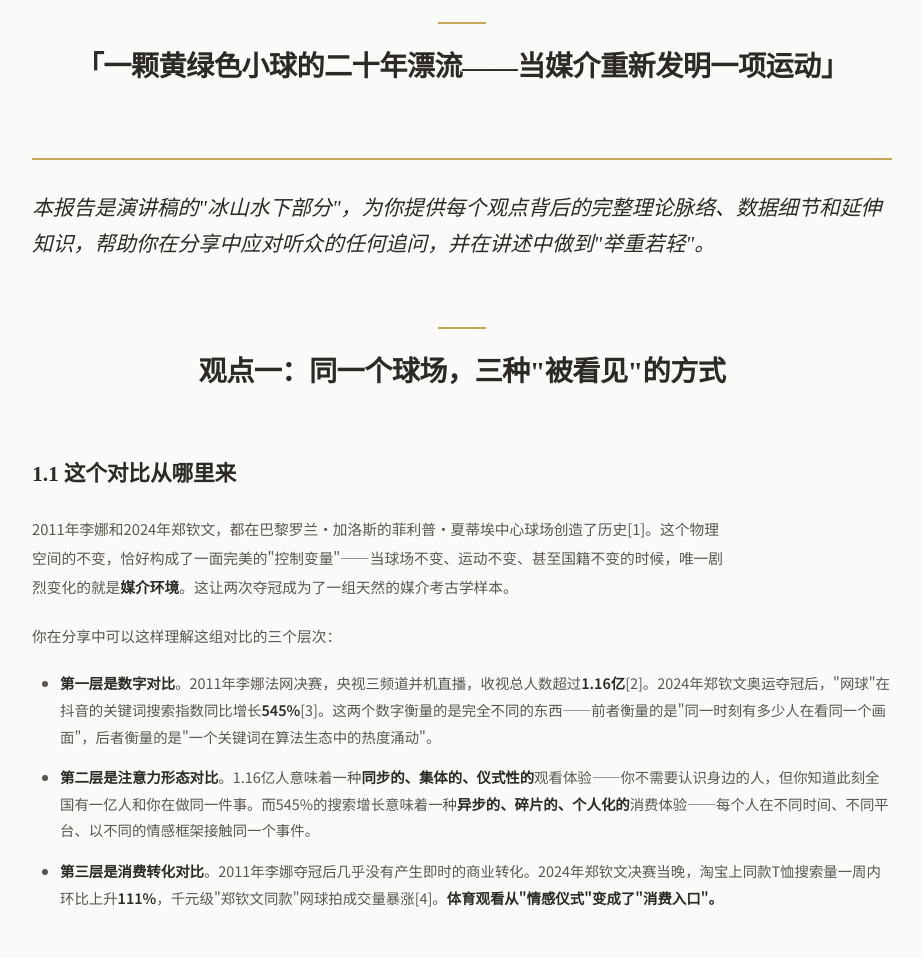
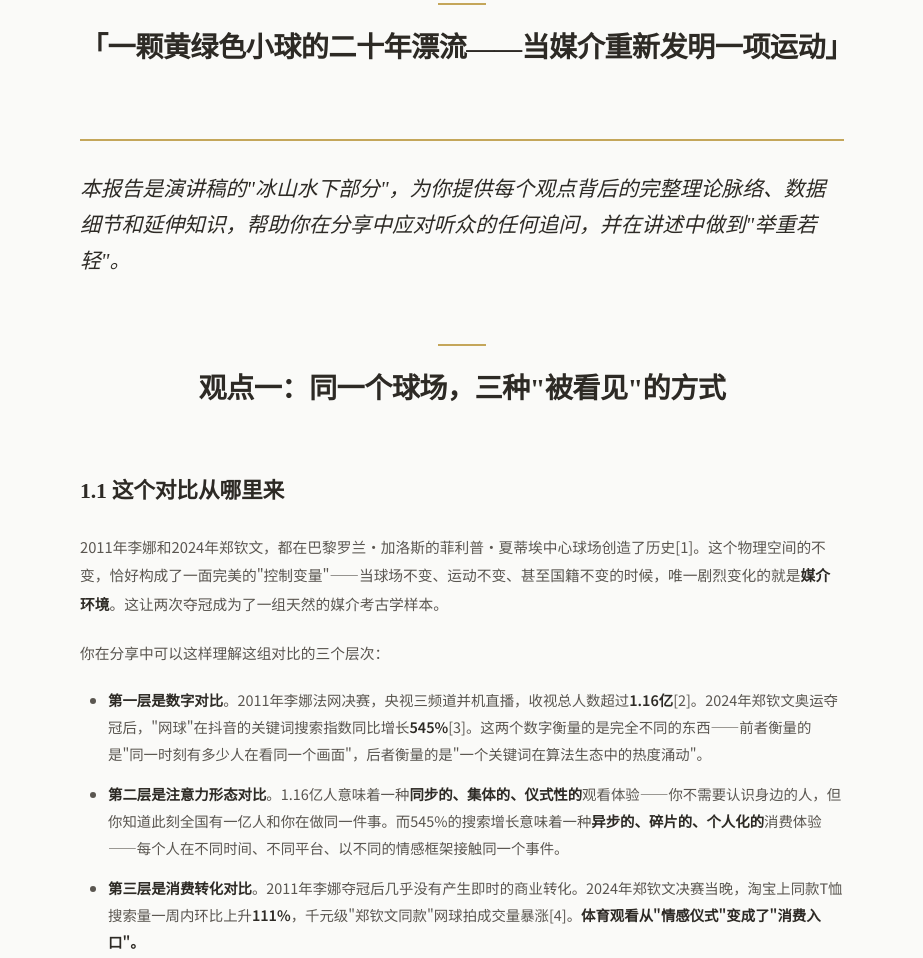
Before and after one commit to housenever/vis-course-202604, a website: page presentation-doc.html in a window 1280 px wide. Shown: the part 2249-3207 px from the top of the page, without its empty margins (178-1101 px from the left). Drawn offline with Linux system fonts and the light colour scheme.

```diff
--- a/presentation-doc.html
+++ b/presentation-doc.html
@@ -23,7 +23,7 @@
 .hsc-l{width:1px;height:32px;background:linear-gradient(to bottom,var(--tx4),transparent)}
 main{max-width:1600px;margin:0 auto;padding:0;position:relative;z-index:1}
 @media(max-width:1100px){main{padding:0 16px}}
-.aw{max-width:860px;margin:0 auto}
+.aw{max-width:860px;margin:0 auto;padding:0 clamp(24px,5vw,48px)}
 .ts{padding:120px 0 0}
 .th{padding-top:40px;margin-bottom:64px}
 .th.center{text-align:center}
@@ -36,14 +36,15 @@
 .art h3.center::before{content:'';display:block;width:48px;height:2px;background:var(--accent)}
 .art h4{font-family:var(--ff-s);font-size:clamp(1.15rem,1.7vw,1.4rem);font-weight:600;color:var(--tx);margin:56px 0 20px;letter-spacing:-.01em}
 .art h5{font-family:var(--ff-s);font-size:clamp(1rem,1.4vw,1.15rem);font-weight:600;color:var(--tx);margin:40px 0 16px}
-.art>p{font-size:clamp(.92rem,1.05vw,1.02rem);color:var(--tx2);line-height:1.95;margin-bottom:20px;max-width:700px}
+.art>p{font-size:clamp(.92rem,1.05vw,1.02rem);color:var(--tx2);line-height:1.95;margin-bottom:20px}
 .art>p.first-p{font-size:clamp(1.02rem,1.15vw,1.08rem);color:var(--tx2);line-height:1.9;margin-bottom:24px}
 .art strong{color:var(--tx);font-weight:600}
 .art ul{margin:16px 0 20px 28px}
+.art ol{margin:16px 0 20px 28px}
 .art li{margin-bottom:14px;font-size:clamp(.9rem,1.05vw,1rem);color:var(--tx2);line-height:1.85}
 .art li strong{color:var(--tx);font-weight:600}
 .pq{margin:64px 0;padding-top:6px;border-top:2px solid var(--accent)}
-.pq>p{font-family:var(--ff-s);font-size:clamp(1.3rem,1.6vw,1.45rem);color:var(--tx);line-height:1.75;font-style:italic;padding-top:24px}
+.pq>p{font-family:var(--ff-s);font-size:clamp(1.3rem,1.6vw,1.45rem);color:var(--tx);line-height:1.75;font-style:italic;padding-top:24px;max-width:100%}
 .hbox{margin:32px 0;padding:28px;background:var(--accent-d);border-radius:16px;border:1px solid var(--accent-m)}
 .hbox>p{font-size:clamp(.92rem,1.05vw,1rem);color:var(--tx2);line-height:1.85;margin-bottom:8px}
 .hbox>p:last-child{margin-bottom:0}
@@ -54,7 +55,7 @@
 .dtbl td strong{color:var(--tx)}
 .dtbl tr:last-child td{border-bottom:none}
 .dtbl tr:hover td{background:var(--bg-alt)}
-.case-grid{display:grid;grid-template-columns:repeat(auto-fit,minmax(260px,1fr));gap:18px;margin:36px 0}
+.case-grid{display:grid;grid-template-columns:repeat(auto-fit,minmax(260px,1fr));gap:18px;margin:36px 0;max-width:100%}
 .case-card{background:var(--surface);border:1px solid var(--br);border-radius:16px;padding:26px;transition:all .35s}
 .case-card:hover{border-color:var(--accent-m);box-shadow:var(--sh-md);transform:translateY(-2px)}
 .case-num{font-size:1.6rem;font-weight:700;color:var(--accent);line-height:1;display:block;margin-bottom:10px}
```
